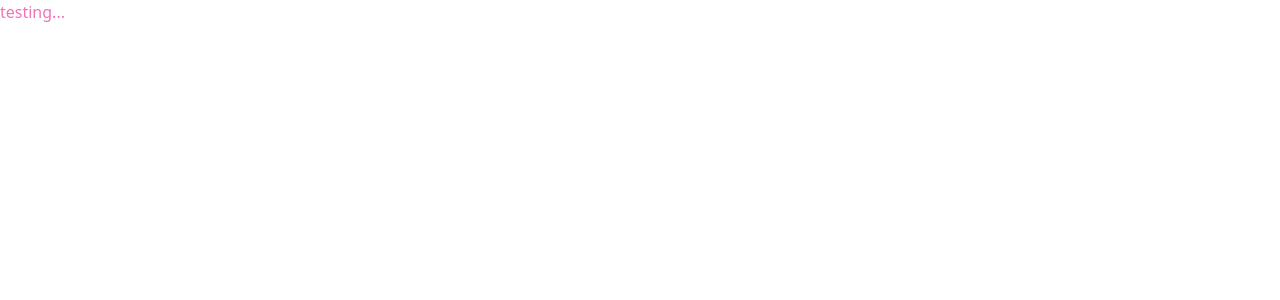
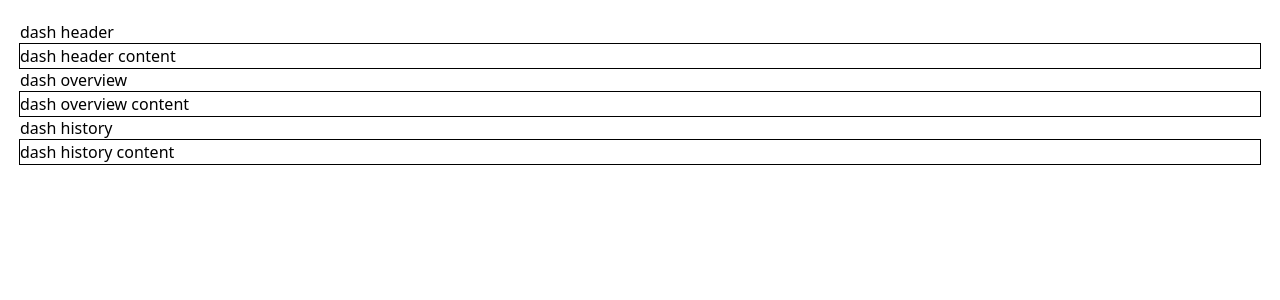
Before and after one commit to otabekshoyimov/cash-app, a React (Vite) app: page / in a window 1280 px wide. Shown: the top 300 px of the page. Built offline with nearby package versions, Linux system fonts and the light colour scheme.

Commit message:
Add some markup

```diff
--- a/src/App.tsx
+++ b/src/App.tsx
@@ -1,8 +1,49 @@
 export function App() {
-
   return (
     <>
-    <div className="text-pink-400">testing...</div>
+      <section className="px-5 pt-5">
+        <Dashboard />
+      </section>
     </>
-  )
+  );
 }
+const Dashboard = () => {
+  return (
+    <>
+      <DashboardHeader />
+      <DashboardOverview />
+      <DashboardHistoy />
+    </>
+  );
+};
+
+const DashboardHeader = () => {
+  return (
+    <>
+      <section>
+        <header>dash header</header>
+        <main className="outline outline-1">dash header content</main>
+      </section>
+    </>
+  );
+};
+
+const DashboardOverview = () => {
+  return (
+    <>
+      <section>
+        <header>dash overview</header>
+        <main className="outline outline-1">dash overview content</main>
+      </section>
+    </>
+  );
+};
+
+const DashboardHistoy = () => {
+  return (
+    <section>
+      <header>dash history</header>
+      <main className="outline outline-1">dash history content</main>
+    </section>
+  );
+};
```
